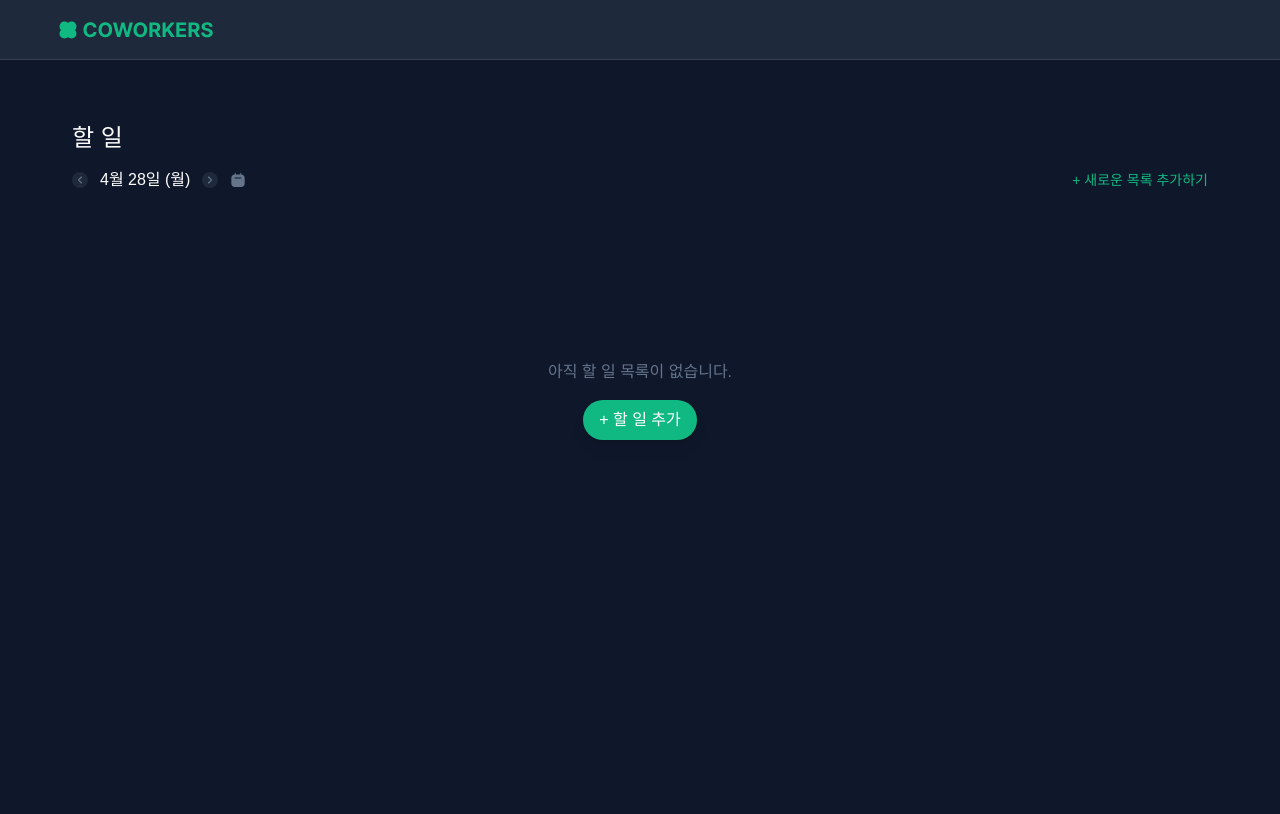
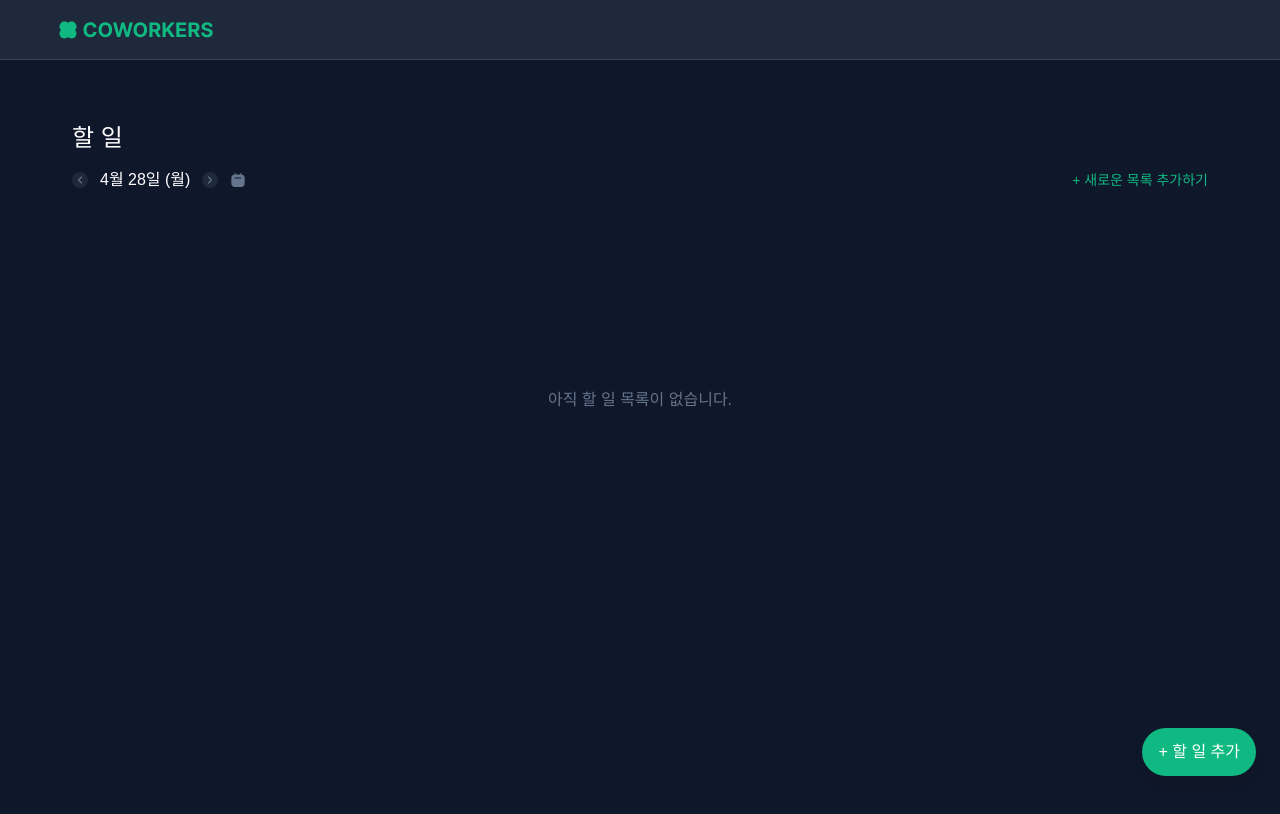
Before and after one commit to ozen0718/coworkers, a Next.js app: page /1/tasklist in a window 1280 px wide. Shown: the top 814 px of the page. Built offline with nearby package versions, Linux system fonts and the light colour scheme.

Commit message:
[Repactor] 하단 버튼 디자인 수정

```diff
--- a/src/app/(main)/[teamid]/tasklist/page.tsx
+++ b/src/app/(main)/[teamid]/tasklist/page.tsx
@@ -95,9 +95,8 @@ export default function TaskListPage() {
 
   return (
     <>
-      <main className="min-h-screen bg-slate-900 py-6">
+      <main className="bg-slate-900 py-6">
         <div className="mx-auto mt-6 max-w-[1200px] space-y-6 px-4 sm:px-6 md:px-8 lg:mt-10">
-          {/* 헤더 */}
           <header className="space-y-4">
             <h1 className="text-2xl-medium text-white">할 일</h1>
             <div className="flex flex-wrap items-center justify-between gap-4">
@@ -126,7 +125,6 @@ export default function TaskListPage() {
             </div>
           </header>
 
-          {/* 탭 메뉴 */}
           {visibleTabs.length > 0 && (
             <nav className="flex flex-wrap space-x-6 border-b border-slate-700 pb-2">
               {visibleTabs.map((tab) => (
@@ -144,7 +142,6 @@ export default function TaskListPage() {
             </nav>
           )}
 
-          {/* 할 일 리스트 */}
           <section>
             {visibleTodos.length > 0 ? (
               <ul className="space-y-4">
@@ -157,24 +154,16 @@ export default function TaskListPage() {
             ) : null}
           </section>
 
-          {/* '아직 할 일 목록이 없습니다.' + PC/태블릿용 버튼 */}
           {visibleTodos.length === 0 && (
-            <div className="pointer-events-none fixed inset-0 flex flex-col items-center justify-center">
-              <p className="text-gray500 pointer-events-auto mb-4 text-center">
+            <div className="pointer-events-none fixed inset-0 flex items-center justify-center">
+              <p className="text-gray500 pointer-events-auto text-center">
                 아직 할 일 목록이 없습니다.
               </p>
-              <button
-                className="bg-primary pointer-events-auto hidden rounded-full px-4 py-2 text-white shadow-lg md:block"
-                onClick={() => setTodoModalOpen(true)}
-              >
-                + 할 일 추가
-              </button>
             </div>
           )}
         </div>
       </main>
 
-      {/* 할 일 생성 모달 */}
       <TodoFullCreateModal
         isOpen={isTodoModalOpen}
         onClose={() => setTodoModalOpen(false)}
@@ -182,7 +171,6 @@ export default function TaskListPage() {
         disabled={!selectedTab}
       />
 
-      {/* 목록 생성 모달 */}
       <Modal
         isOpen={isListModalOpen}
         onClose={() => setListModalOpen(false)}
@@ -204,11 +192,9 @@ export default function TaskListPage() {
           className="w-full bg-slate-700 text-gray-300 placeholder-gray-500"
         />
       </Modal>
-
-      {/* 모바일용 고정 버튼 */}
-      <footer className="md:hidden">
+      <footer className="">
         <button
-          className="bg-primary fixed right-4 bottom-4 rounded-full px-4 py-2 text-white shadow-lg"
+          className="bg-primary fixed right-6 bottom-6 rounded-full px-4 py-3 text-white shadow-lg"
           onClick={() => setTodoModalOpen(true)}
         >
           + 할 일 추가
```
